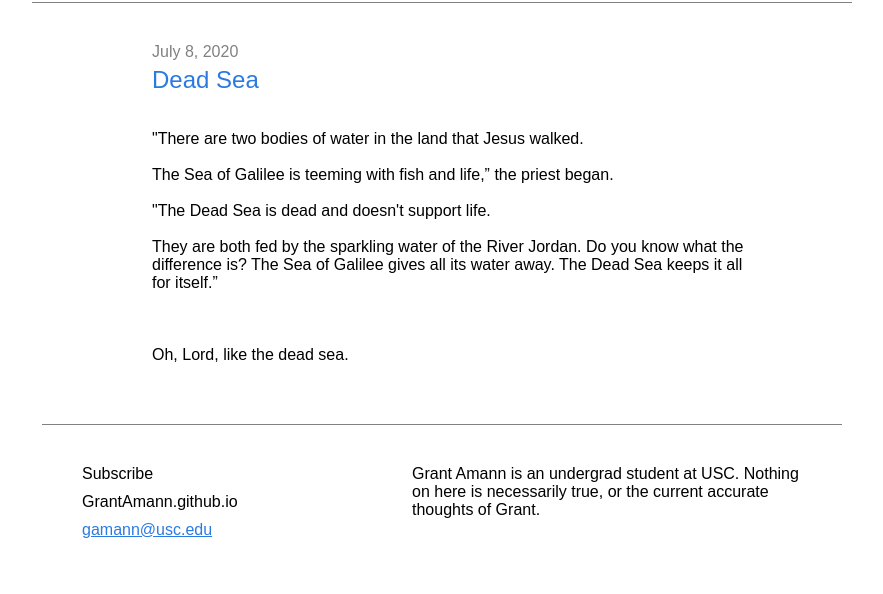
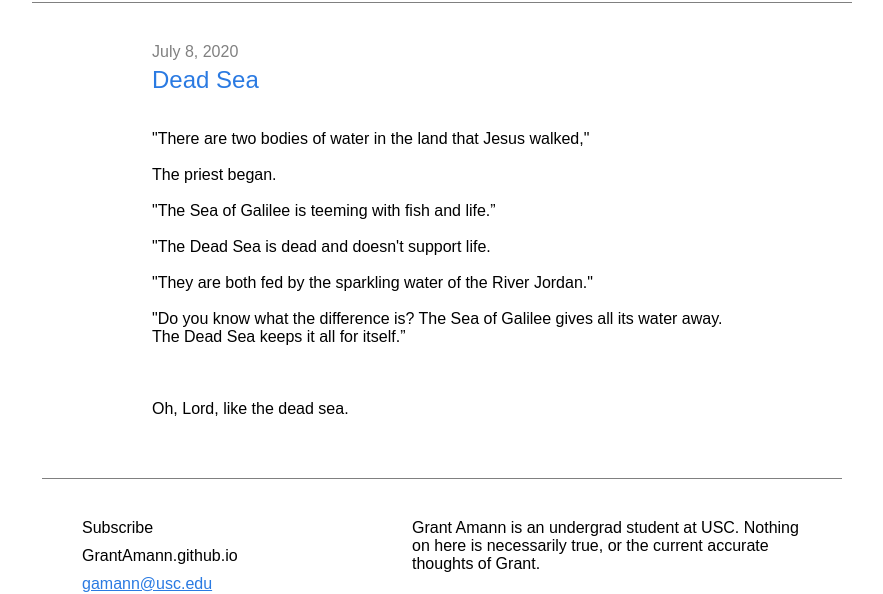
Before and after one commit to GrantAmann/blog.github.io, a plain HTML site: page oct/deadsea.html in a window 1280 px wide. Shown: the part 61-655 px from the top of the page, without its empty margins (198-1081 px from the left). Drawn offline with Linux system fonts and the light colour scheme.

Commit message:
Update deadsea.html

```diff
--- a/oct/deadsea.html
+++ b/oct/deadsea.html
@@ -255,13 +255,17 @@
             <br>
             <div class="content">
                 <br><br>
-                "There are two bodies of water in the land that Jesus walked.
+                "There are two bodies of water in the land that Jesus walked,"
                 <br><br>
-                The Sea of Galilee is teeming with fish and life,” the priest began.
+                The priest began.
+                <br><br>
+                "The Sea of Galilee is teeming with fish and life.”
                 <br><br>
                 "The Dead Sea is dead and doesn't support life.
                 <br><br>
-                They are both fed by the sparkling water of the River Jordan. Do you know what the difference is? The Sea of Galilee gives all its water away. The Dead Sea keeps it all for itself.”
+                "They are both fed by the sparkling water of the River Jordan."
+                <br><br>
+                "Do you know what the difference is? The Sea of Galilee gives all its water away. The Dead Sea keeps it all for itself.”
 
                 <br><br><br><br>
 
```
